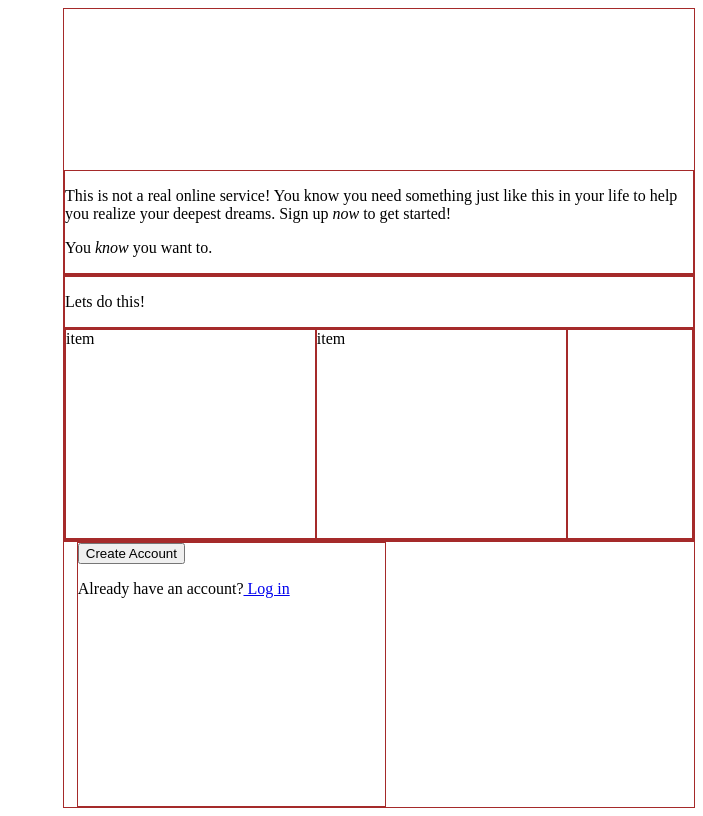
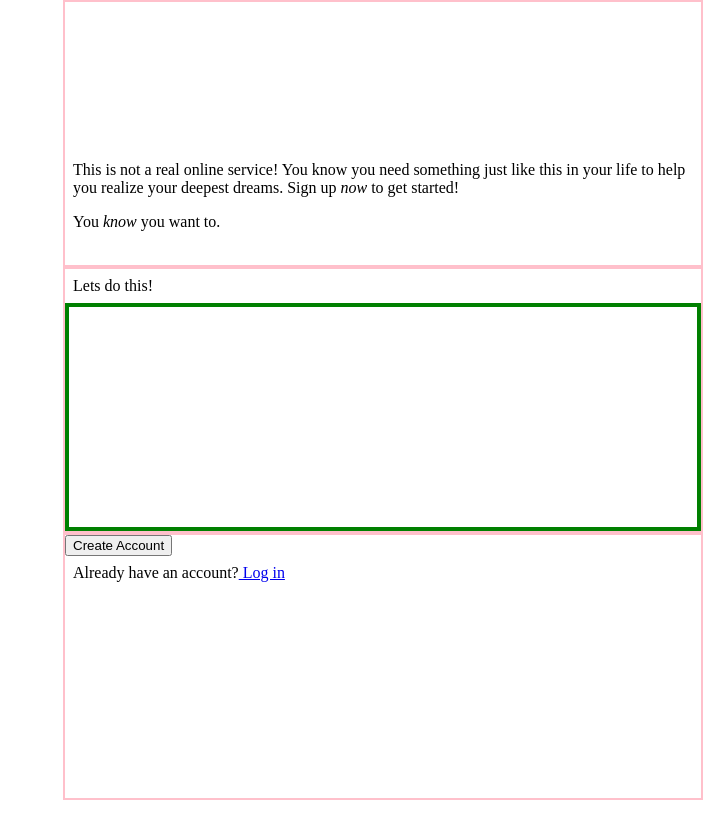
Before and after one commit to JustWaveThings/signup-form, a plain HTML site: page index.html in a window 1280 px wide. Shown: the whole page, without its empty margins (577-1280 px from the left). Drawn offline with Linux system fonts and the light colour scheme.

Commit message:
Wrangle right side flexbox into correct design

```diff
--- a/index.html
+++ b/index.html
@@ -9,28 +9,32 @@
   </head>
   <body>
     <div class="container">
-      <div class="box left"></div>
-      <div class="box right">
-        <div class="box top">
+      <div class="box"></div>
+      <div class="box">
+        <div class="top">
+
           <div class="subhead1">
             <p>
-             This is not a real online service! You know you need something just like this in your life to help you realize your deepest dreams. Sign up <em>now</em> to get started!</p>
+              This is not a real online service! You know you need something
+              just like this in your life to help you realize your deepest
+              dreams. Sign up <em>now</em> to get started!
+            </p>
             <p>You<em> know </em>you want to.</p>
           </div>
         </div>
-        <div class="box middle">
+        <div class="middle">
           <div class="subhead2"><p>Lets do this!</p></div>
-          <div class="itemcontainer">
-            <div class="item">item</div>
-            <div class="item">item</div>
-            <div class="itemB"></div>
+          <div class="item">
+            <form action="" method="post">
 
           </div>
+
         </div>
 
-        <div class="box bottom">
+        <div class="bottom">
           <div class="buttoncontainer">
             <button type="submit">Create Account</button>
+            </form>
             <p>
               Already have an account?<a
                 href="https://theodinproject.com"
--- a/signup.css
+++ b/signup.css
@@ -1,3 +1,8 @@
+* {
+    margin: 0;
+    padding 0;
+}
+
 .container{
     display: flex;
     height: 100vh;
@@ -6,49 +11,56 @@
 .box{
     flex: 1;
     display: flex;
+    flex-direction: column;
+    gap: .1 rem;
 }
 
-.left {
 
-}
-.right {
-    flex-direction: column;
+div{
+   /*  border: 1px solid brown; */
 
 
 }
 
-.right div{
-    border: 1px solid brown;  */
+.top,
+.middle,
+.bottom {
+    border: 2px solid pink;
+    flex: 1;
+    display: flex;
 }
-.top{
-    align-items: flex-end;
+
+.top {
+    flex-direction: column;
+    justify-content: flex-end;
+}
+
+.top > div {
+    margin-bottom: 4%;
 }
 
 .middle{
-    display: flex;
-    flex-direction: column;
-
+   flex-direction: column;
 
 }
 
 .subhead2 {
-    flex: .2;
-}
 
-.itemcontainer{
-    display: flex;
-    flex-direction: row;
-    flex: 1;
 }
 
 .item {
-    flex: 1;
-}
-.itemB{
-    flex: .5;
+    border: 4px solid green;
+    gap: 4 rem;
+    flex-basis: 100%;
 }
 
+.bottom {
+
+}
 .buttoncontainer{
-    flex: .5;
-    margin-left: 1vw;
+
 }
+
+p {
+    padding: .5em;
+}
```
